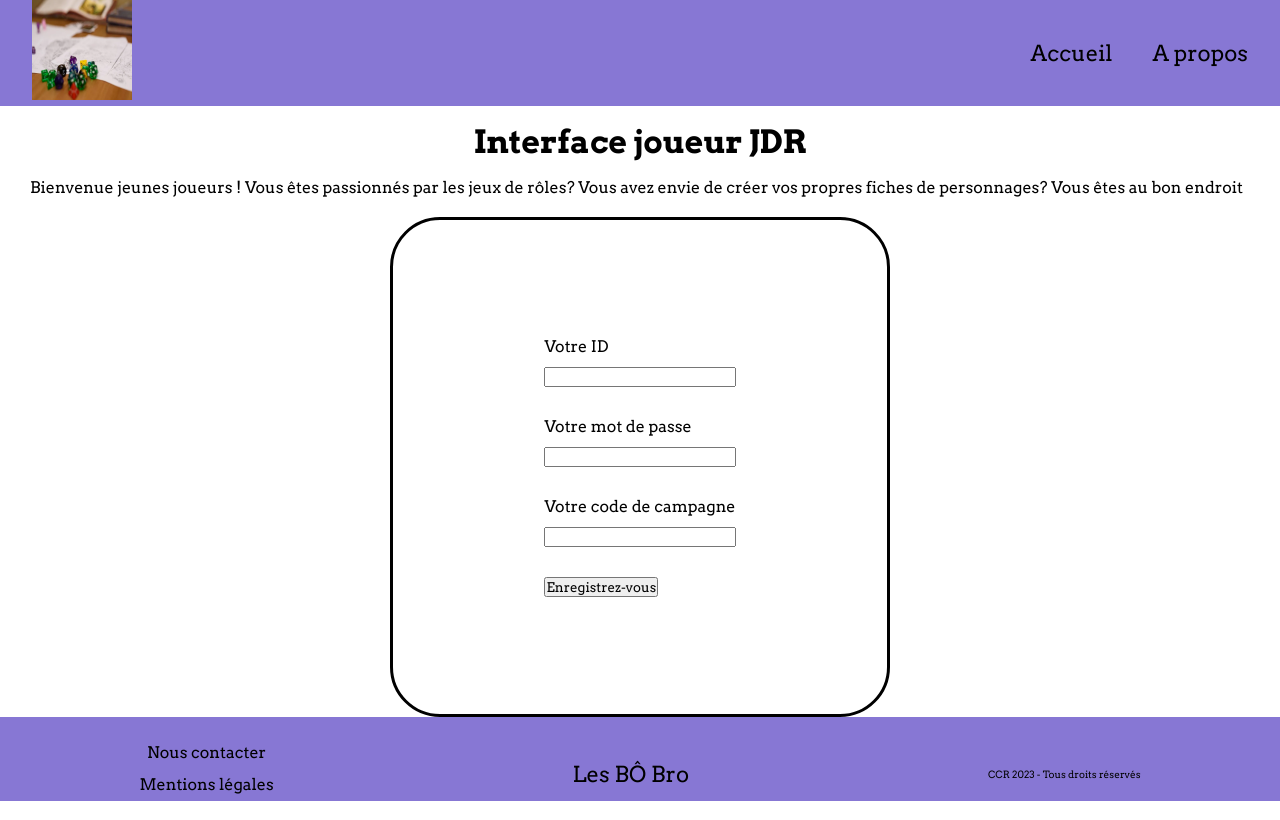
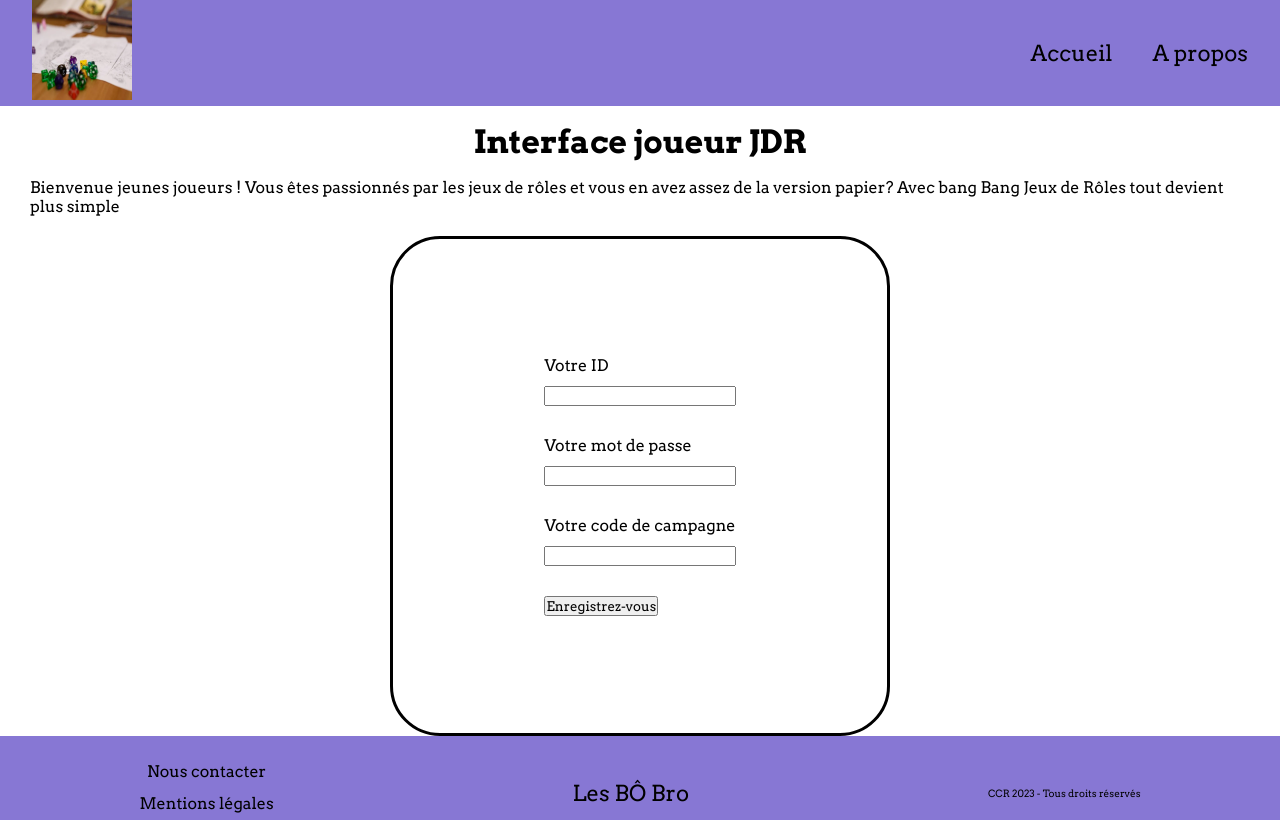
Before and after one commit to M0rgan52/Interface_Joueur_JDR, a React (Create React App) app: page / in a window 1280 px wide. Built offline with nearby package versions, Linux system fonts and the light colour scheme.

Commit message:
git commit -m "LOGIN - modification phrase d'accroche"

```diff
--- a/src/pages/Login.jsx
+++ b/src/pages/Login.jsx
@@ -10,7 +10,7 @@ function Home() {
         <div className='main'>
             <header>
                 <h1>Interface joueur JDR</h1>
-                <p>Bienvenue jeunes joueurs ! Vous êtes passionnés par les jeux de rôles? Vous avez envie de créer vos propres fiches de personnages? Vous êtes au bon endroit</p>
+                <p>Bienvenue jeunes joueurs ! Vous êtes passionnés par les jeux de rôles et vous en avez assez de la version papier? Avec bang Bang Jeux de Rôles tout devient plus simple</p>
             </header>
             <Inscription />
 
```
